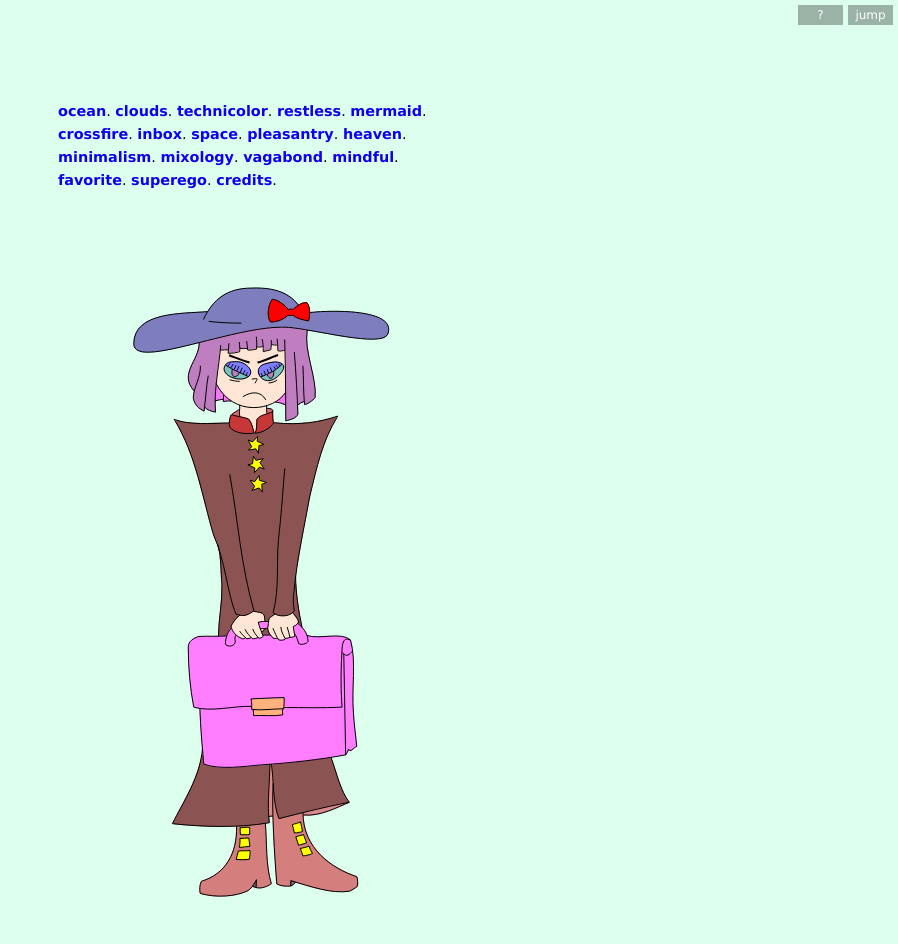
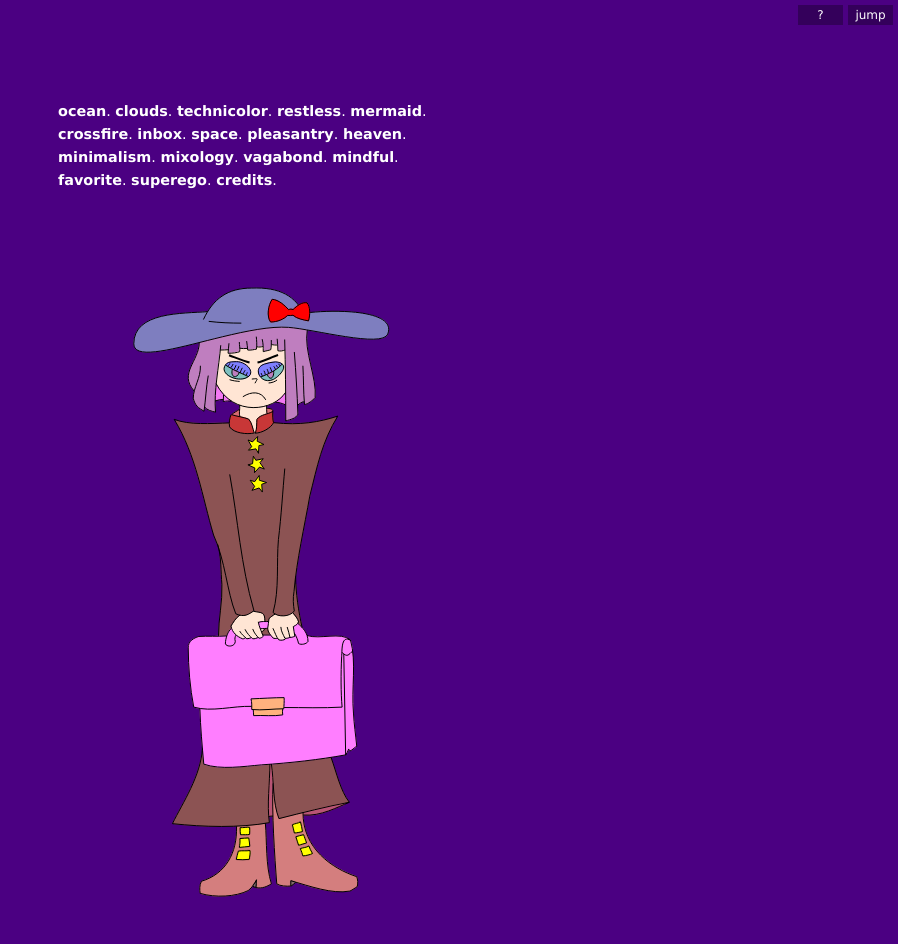
Before and after one commit to redsummernight/redsummernight.github.io, a Jekyll site: the page built from index.html, in a window 1280 px wide. Shown: the whole page, without its empty margins (382-1280 px from the left). Built offline with Jekyll 4.4.1, drawn with Linux system fonts in a browser that asks for light colours.

Commit message:
Update index background color

```diff
--- a/index.html
+++ b/index.html
@@ -5,16 +5,18 @@ description: quiet, listless, unbearably hot; an art project
 <style>
 	{% capture raw_scss %}
 	body {
-		background-color: #ddffee;
+		background-color: indigo;
 	}
 
 	.center-text {
 		font-size: 120%;
 		max-width: 400px;
 		margin-top: 80px;
+		color: white;
 
 		a {
 			font-weight: bold;
+			color: white;
 		}
 	}
 
```
